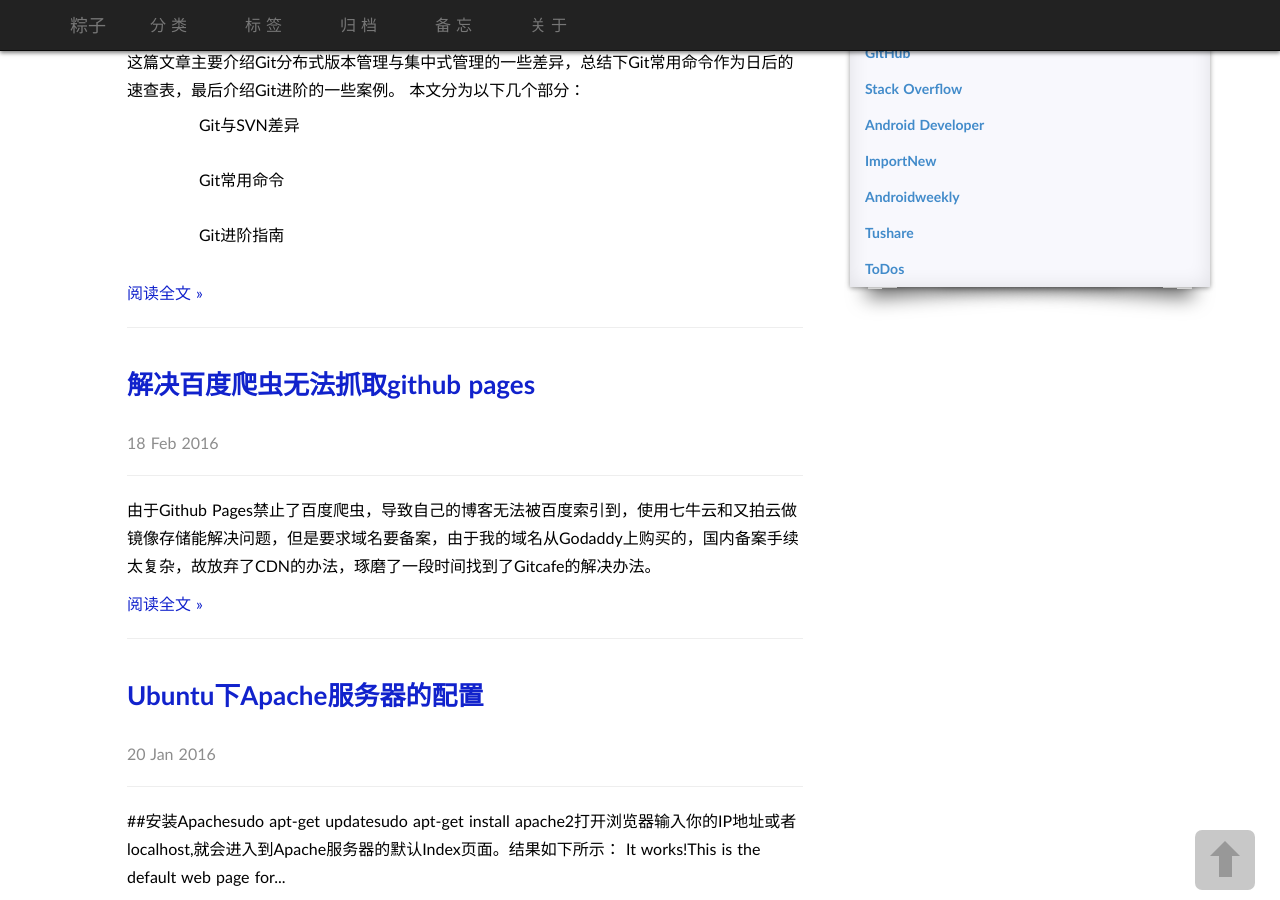
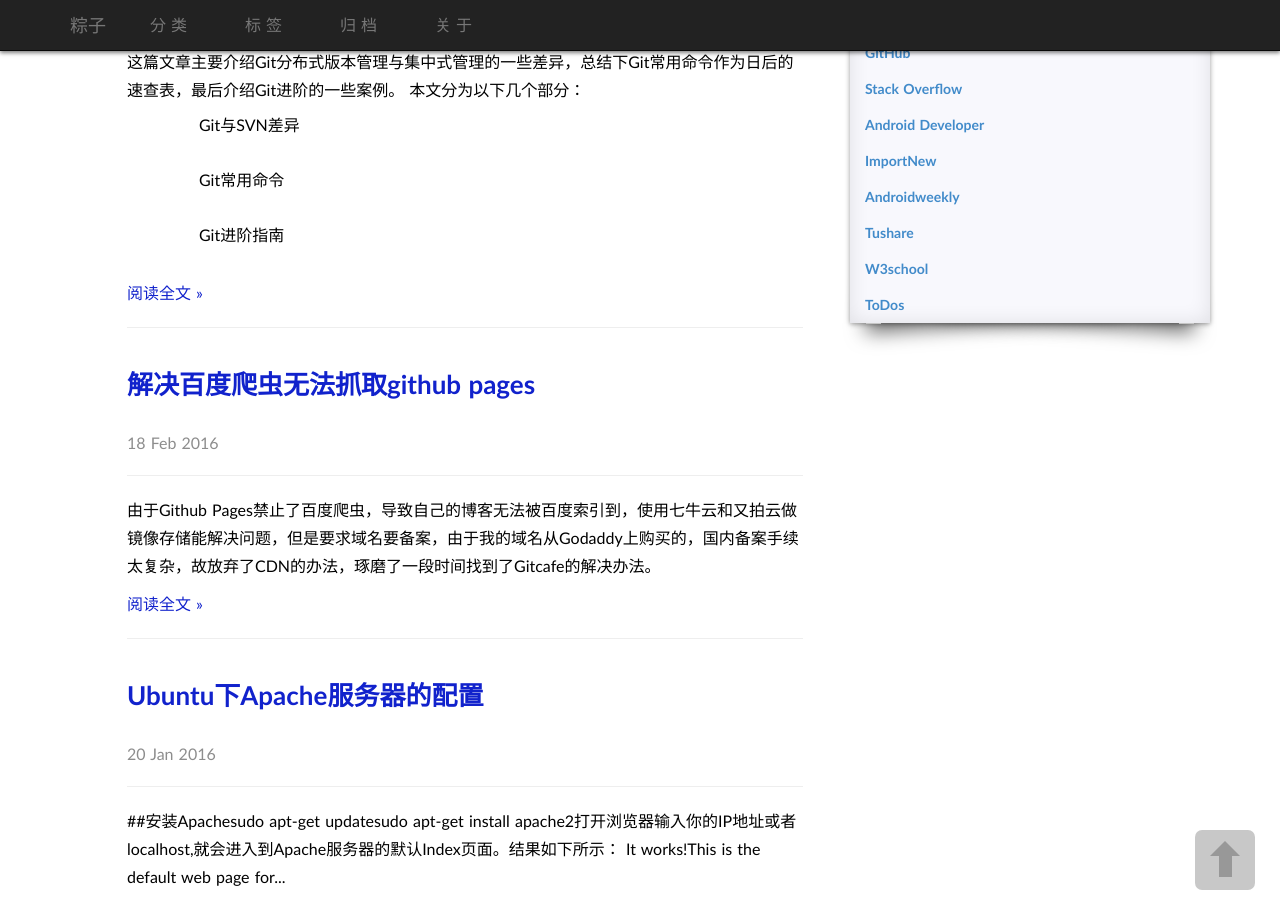
Before and after one commit to wuzhongle/wzl19930213.github.io, a Jekyll site: the page built from index.html, in a window 1280 px wide and 900 px high, scrolled down 970 px. Built offline with Jekyll 4.4.1, drawn with Linux system fonts in a browser that asks for light colours; some web fonts are replaced; the list of posts is cut into pages by our own code; comment, search, counter and statistics services are not loaded.

Commit message:
删除备忘

```diff
--- a/_includes/links.html
+++ b/_includes/links.html
@@ -34,6 +34,11 @@
              </a>
          </li>
         <li>
+            <a href="http://www.w3school.com.cn" class="categories-list-item">
+                W3school
+            </a>
+        </li>
+        <li>
             <a href="/task0003/index.html" class="categories-list-item">
                 ToDos
             </a>
--- a/_includes/navigation.html
+++ b/_includes/navigation.html
@@ -14,11 +14,11 @@
         归 档
       </a>
     </li>
-    <li>
-      <a href="/faqs.html">
-        备 忘
-      </a>
-    </li>
+    <!--<li>-->
+      <!--<a href="/faqs.html">-->
+        <!--备 忘-->
+      <!--</a>-->
+    <!--</li>-->
     <li>
       <a href="/about.html">
         关 于
```
